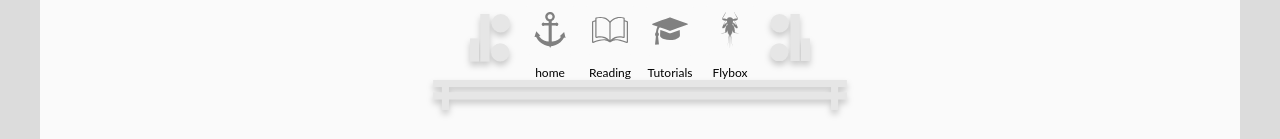
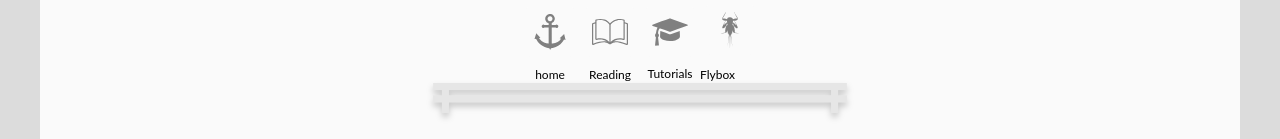
Before and after one commit to jpnewbury/devFlyFish, a Next.js app: page /articles in a window 1280 px wide. Shown: the top 139 px of the page. Built offline with nearby package versions, Linux system fonts and the light colour scheme.

Commit message:
bookshelf

```diff
--- a/components/bugbar.js
+++ b/components/bugbar.js
@@ -9,19 +9,7 @@ class Bugbar extends Component {
     return (
       <>
         <div className="col-6 center">
-          <div>
-            {" "}
-            <svg viewBox="0 0 74 88" className="header-left">
-              <g id="Layer_2" data-name="Layer 2">
-                <g id="Layer_1-2" data-name="Layer 1">
-                  <rect x="19" width="17" height="88" />
-                  <rect y="45" width="17" height="43" />
-                  <circle cx="56" cy="71" r="17" />
-                  <circle cx="57" cy="17" r="17" />
-                </g>
-              </g>
-            </svg>
-          </div>
+          <div />
           <div>
             <div className="stack">
               <div>
@@ -91,27 +79,10 @@ class Bugbar extends Component {
                   </svg>
                 </a>
               </Link>
-              <div className="center">
-                <small>Flybox</small>
-              </div>
             </div>
-          </div>
-          <div>
-            <Link href="/flybox">
-              <a>
-                {" "}
-                <svg viewBox="0 0 74 88" className="header-right">
-                  <g id="Layer_2" data-name="Layer 2">
-                    <g id="Layer_1-2" data-name="Layer 1">
-                      <rect x="38" width="17" height="88" />
-                      <rect x="57" y="45" width="17" height="43" />
-                      <circle cx="18" cy="17" r="17" />
-                      <circle cx="17" cy="71" r="17" />
-                    </g>
-                  </g>
-                </svg>
-              </a>
-            </Link>
+            <div>
+              <small>Flybox</small>
+            </div>
           </div>
         </div>
         <div className="bookshelf">
```
